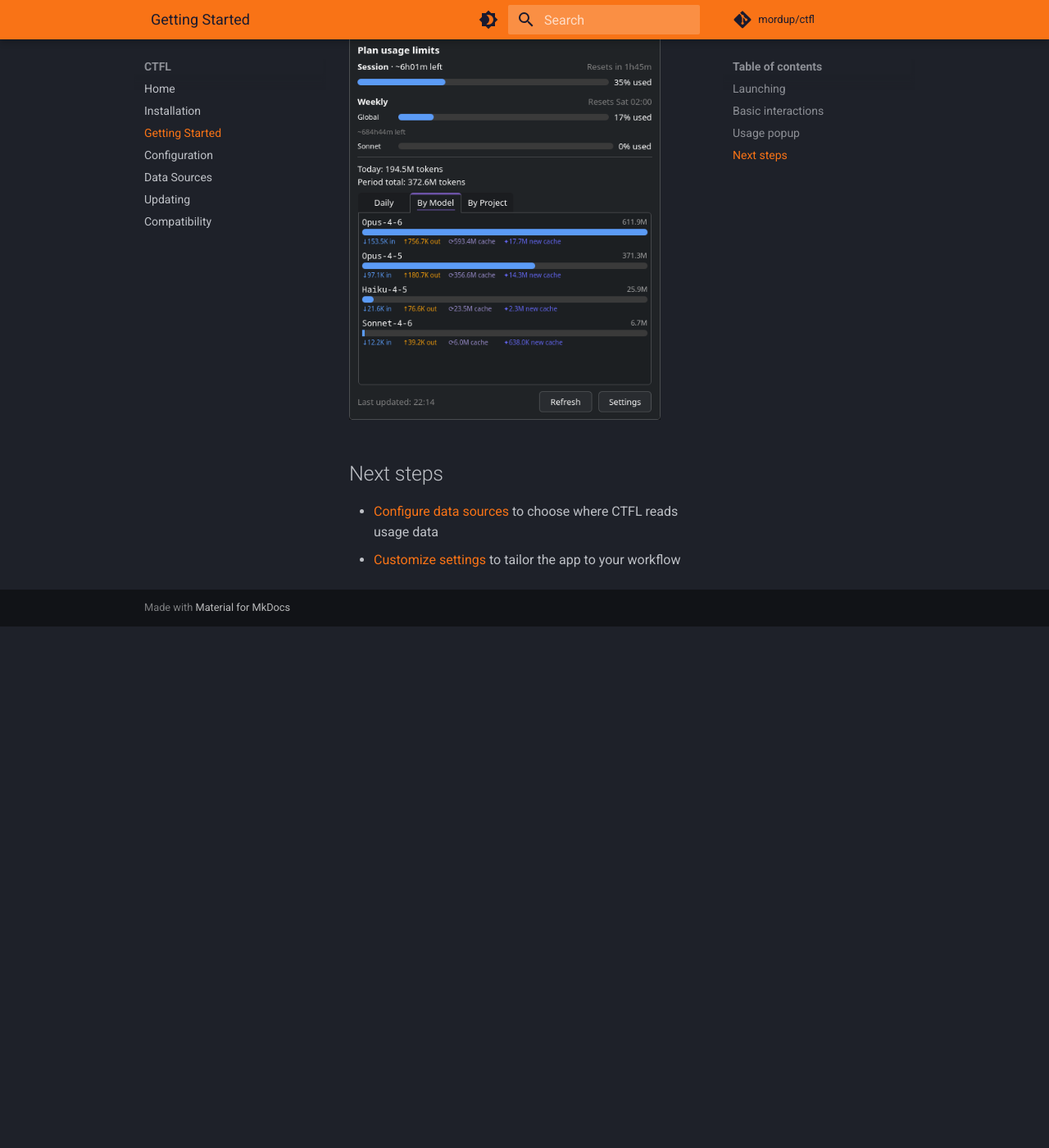
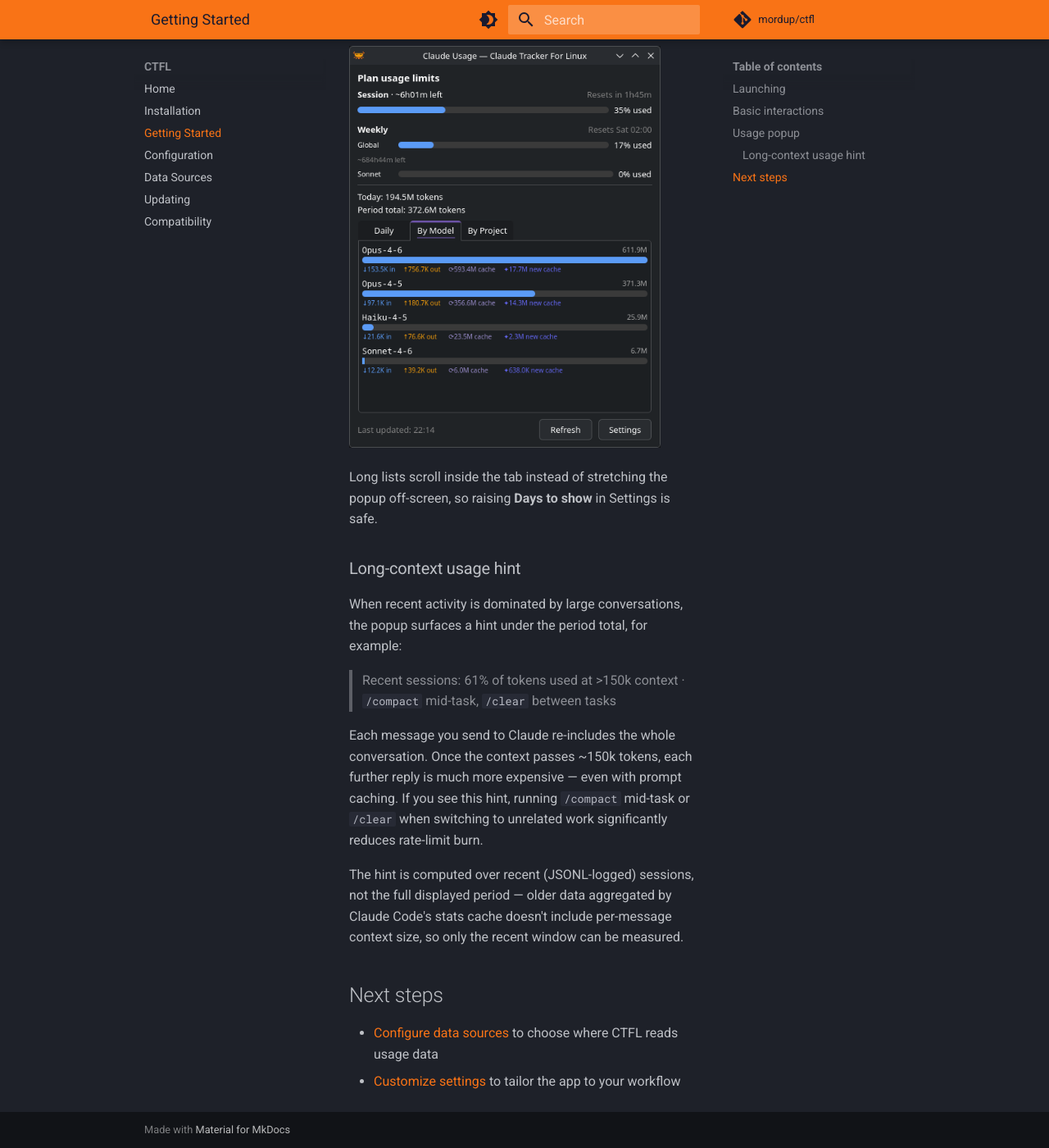
Before and after one commit to mordup/ctfl-docs, an MkDocs documentation site: the page built from docs/getting-started.md, in a window 1280 px wide and 1400 px high, scrolled down 1505 px. Shown: the whole window at 82% size. Built offline with MkDocs 1.6.1 and Material for MkDocs 9.7.7, drawn with Linux system fonts in a browser that asks for light colours; comment, search, counter and statistics services are not loaded; before the commit the page ends 2269 px from its top, so only the background shows below that; some of the changed text lies outside the part shown.

Commit message:
docs: describe long-context usage hint and scrollable popup

```diff
--- a/docs/getting-started.md
+++ b/docs/getting-started.md
@@ -24,9 +24,22 @@
 
 - **Daily** — bar chart of tokens per day
 - **Models** — breakdown by Claude model
+- **Projects** — breakdown by working directory
 
 ![Daily usage](assets/images/usage_daily.png){ width="380" }
 ![Per-model usage](assets/images/usage_models.png){ width="380" }
+
+Long lists scroll inside the tab instead of stretching the popup off-screen, so raising **Days to show** in Settings is safe.
+
+### Long-context usage hint
+
+When recent activity is dominated by large conversations, the popup surfaces a hint under the period total, for example:
+
+> Recent sessions: 61% of tokens used at >150k context · `/compact` mid-task, `/clear` between tasks
+
+Each message you send to Claude re-includes the whole conversation. Once the context passes ~150k tokens, each further reply is much more expensive — even with prompt caching. If you see this hint, running `/compact` mid-task or `/clear` when switching to unrelated work significantly reduces rate-limit burn.
+
+The hint is computed over recent (JSONL-logged) sessions, not the full displayed period — older data aggregated by Claude Code's stats cache doesn't include per-message context size, so only the recent window can be measured.
 
 ## Next steps
 
```
